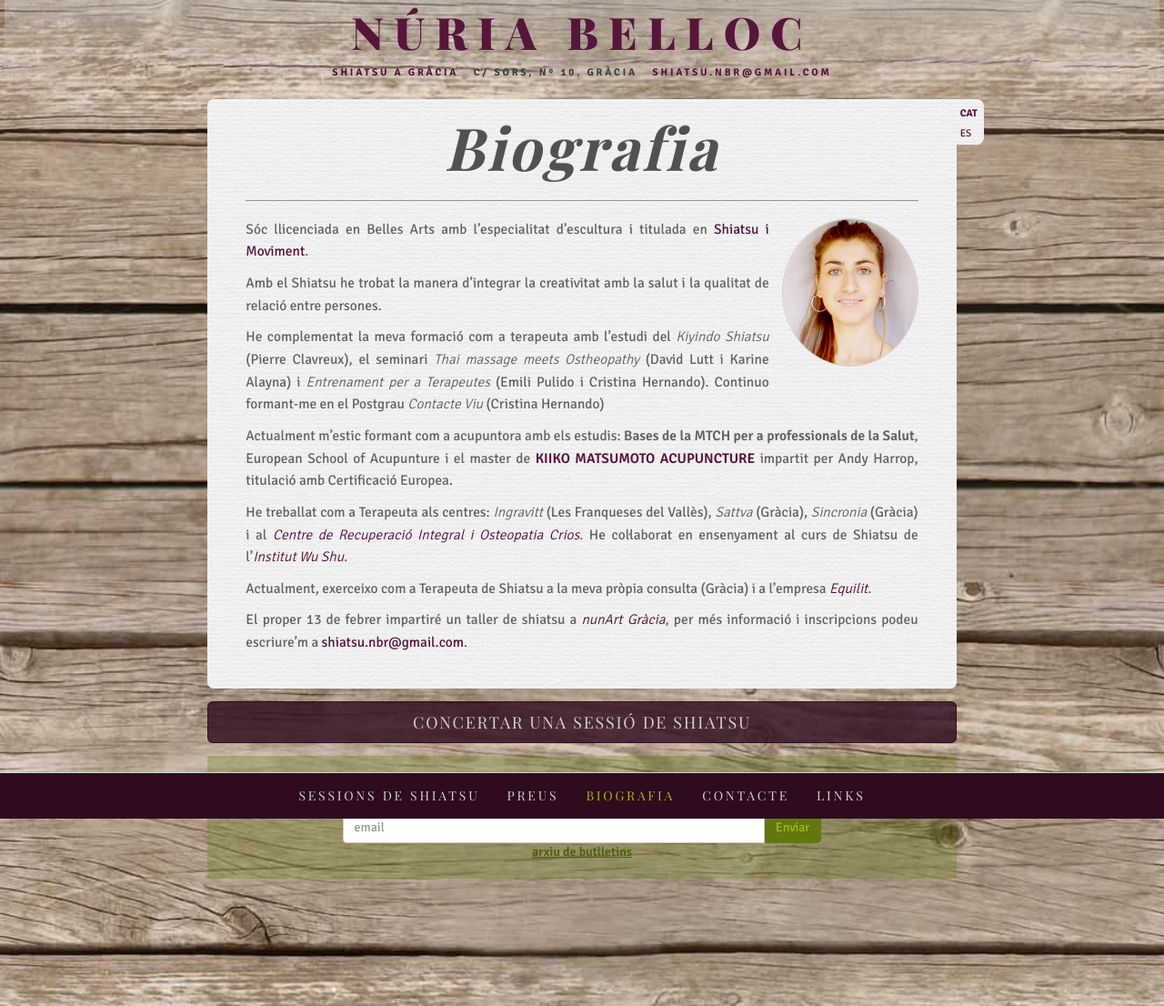
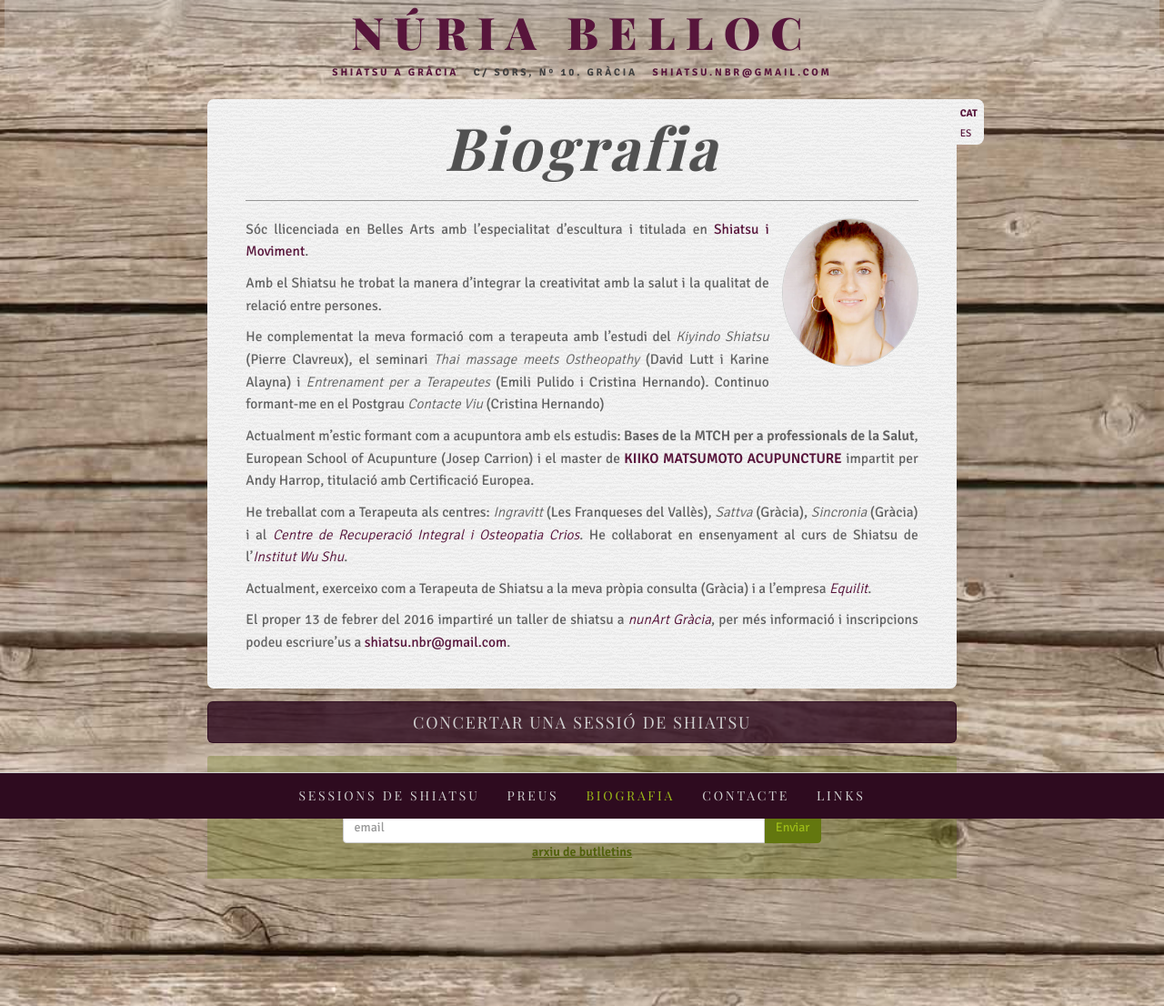
Before and after one commit to agustibr/shiatsu.nuriabelloc.com, a Jekyll site: the page built from cat/3-bio.md, in a window 1280 px wide. Shown: the whole page at 91% size. Built offline with Jekyll 4.4.1, drawn with Linux system fonts in a browser that asks for light colours; some web fonts are replaced.

Commit message:
Updated 3-bio.md

```diff
--- a/cat/3-bio.md
+++ b/cat/3-bio.md
@@ -8,6 +8,7 @@
 ---
 
 
+
 ![Foto Núria Belloc]({{site.baseurl}}/image/nuria-belloc.jpg)
 
 Sóc llicenciada en Belles Arts amb l'especialitat d'escultura i titulada en [Shiatsu i Moviment](http://www.shiatsu-movimiento.com).
@@ -16,13 +17,13 @@
 
 He complementat la meva formació com a terapeuta amb l'estudi del _Kiyindo Shiatsu_ (Pierre Clavreux), el seminari _Thai massage meets Ostheopathy_ (David Lutt i Karine Alayna) i _Entrenament per a Terapeutes_ (Emili Pulido i Cristina Hernando). Continuo formant-me en el Postgrau _Contacte Viu_ (Cristina Hernando)
 
-Actualment m'estic formant com a acupuntora amb els estudis: **Bases de la MTCH per a professionals de la Salut**, European School of Acupunture i el master de **[KIIKO MATSUMOTO ACUPUNCTURE](http://www.kiikomatsumoto.com/)** impartit per Andy Harrop, titulació amb Certificació Europea.
+Actualment m'estic formant com a acupuntora amb els estudis: **Bases de la MTCH per a professionals de la Salut**, European School of Acupunture (Josep Carrion) i el master de **[KIIKO MATSUMOTO ACUPUNCTURE](http://www.kiikomatsumoto.com/)** impartit per Andy Harrop, titulació amb Certificació Europea.
 
 He treballat com a Terapeuta als centres: _Ingravitt_ (Les Franqueses del Vallès), _Sattva_ (Gràcia), _Sincronia_ (Gràcia) i al _[Centre de Recuperació Integral i Osteopatia Crios][crios]_. He col·laborat en ensenyament al curs de Shiatsu de l’_[Institut Wu Shu][wushu]_.
 
 Actualment, exerceixo com a Terapeuta de Shiatsu a la meva pròpia consulta (Gràcia) i a l'empresa _[Equilit][equilit]_.
 
-El proper 13 de febrer impartiré un taller de shiatsu a [_nunArt Gràcia_](http://www.nunartbcn.com/recinte/gracia/ "nunArt"), per més informació i inscripcions podeu escriure'm a [shiatsu.nbr@gmail.com](mailto:shiatsu.nbr@gmail.com).
+El proper 13 de febrer del 2016 impartiré un taller de shiatsu a [_nunArt Gràcia_](http://www.nunartbcn.com/recinte/gracia/ "nunArt"), per més informació i inscripcions podeu escriure'us a [shiatsu.nbr@gmail.com](mailto:shiatsu.nbr@gmail.com).
 
 [crios]: http://www.criosgracia.com
 [wushu]: http://www.institutodewushu.com
```
